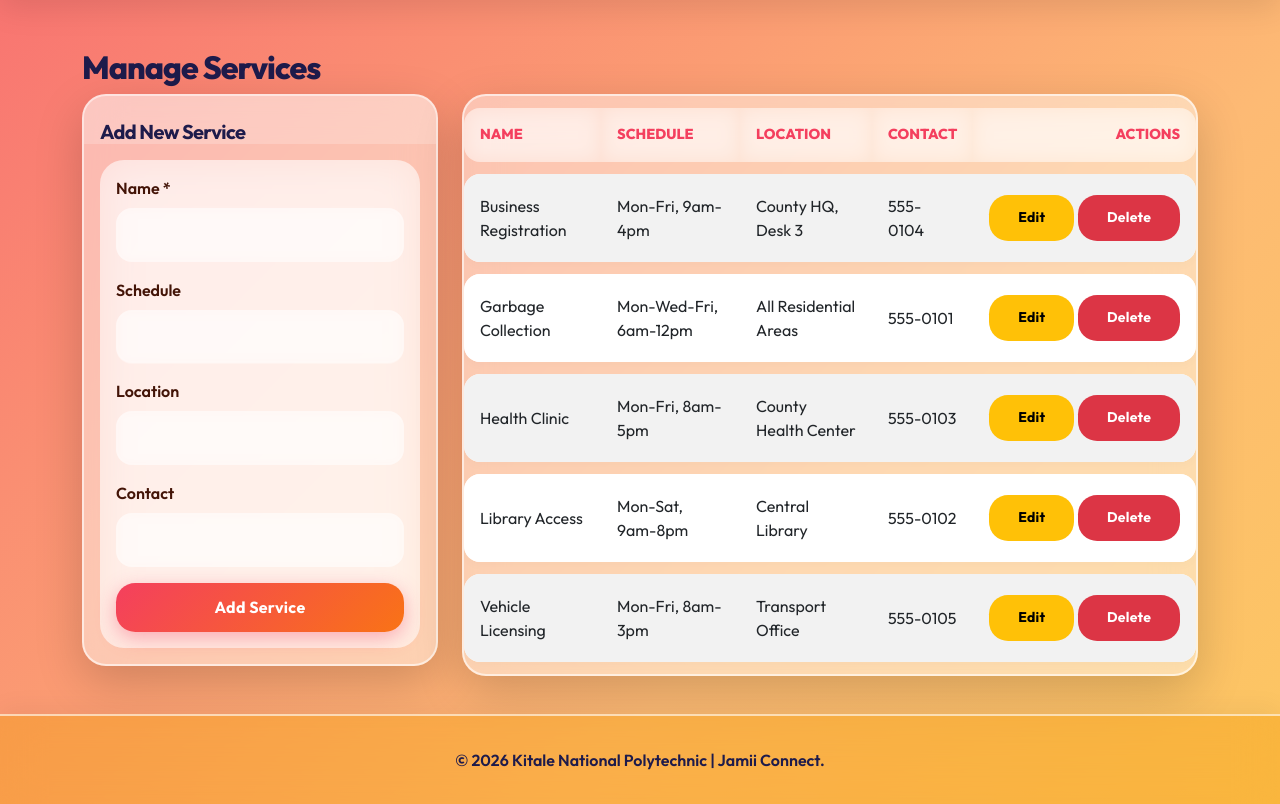
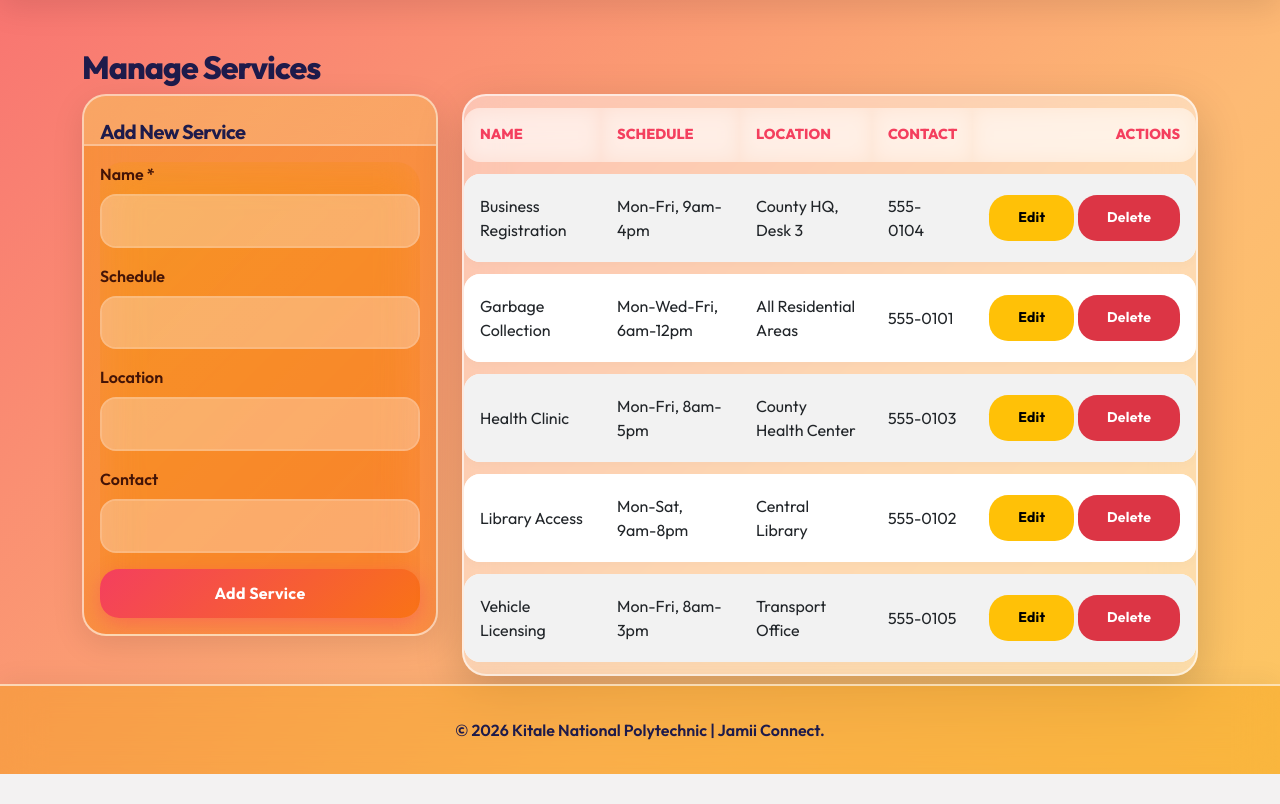
Before and after one commit to ChrisMeshack/Jammi-Connect, a PHP site: page /services.php in a window 1280 px wide. Shown: the part 85-889 px from the top of the page. After the commit the page ends 859 px from the top, so only its background shows below. Run offline with PHP 8.4, Linux system fonts and the light colour scheme; a user stored in the database is signed in; data comes from the database, SQL or seed files in the repository.

Commit message:
Update admin form backgrounds to golden orange gradient

```diff
--- a/announcements.php
+++ b/announcements.php
@@ -61,12 +61,12 @@ $is_admin = (isset($_SESSION['role']) && $_SESSION['role'] === 'admin');
         <div class="row">
             <?php if ($is_admin): ?>
             <div class="col-md-4 mb-4">
-                <div class="card shadow-sm">
+                <div class="card admin-glass-card mb-4">
                     <div class="card-header">
                         <h5 class="mb-0">Publish Announcement</h5>
                     </div>
                     <div class="card-body">
-                        <form id="createForm">
+                        <form id="createForm" style="background: transparent; border: none; box-shadow: none; padding: 0;">
                             <input type="hidden" name="action" value="create_announcement">
                             <div class="mb-3">
                                 <label for="title" class="form-label">Title</label>
--- a/events.php
+++ b/events.php
@@ -61,12 +61,12 @@ $is_admin = (isset($_SESSION['role']) && $_SESSION['role'] === 'admin');
         <div class="row">
             <?php if ($is_admin): ?>
             <div class="col-md-4 mb-4">
-                <div class="card shadow-sm">
+                <div class="card admin-glass-card mb-4">
                     <div class="card-header">
                         <h5 class="mb-0">Create Event</h5>
                     </div>
                     <div class="card-body">
-                        <form id="createForm">
+                        <form id="createForm" style="background: transparent; border: none; box-shadow: none; padding: 0;">
                             <input type="hidden" name="action" value="create_event">
                             <div class="mb-3">
                                 <label for="title" class="form-label">Title</label>
--- a/services.php
+++ b/services.php
@@ -139,12 +139,12 @@ if ($_SERVER['REQUEST_METHOD'] === 'POST') {
         <div class="row">
             <?php if (isset($_SESSION['role']) && $_SESSION['role'] === 'admin'): ?>
             <div class="col-md-4 mb-4">
-                <div class="card glass-card border-0 shadow-lg mb-4">
-                    <div class="card-header bg-transparent border-bottom-0 pt-4 pb-0">
-                        <h5 class="mb-0 fw-bold" style="color: var(--color-dark);"><?php echo $is_edit ? 'Edit Service' : 'Add New Service'; ?></h5>
+                <div class="card admin-glass-card mb-4">
+                    <div class="card-header pt-4 pb-0">
+                        <h5 class="mb-0 fw-bold"><?php echo $is_edit ? 'Edit Service' : 'Add New Service'; ?></h5>
                     </div>
                     <div class="card-body">
-                        <form method="post" action="services.php" class="glass-form border-0 p-3 shadow-none">
+                        <form method="post" action="services.php" style="background: transparent; border: none; box-shadow: none; padding: 0;">
                             <input type="hidden" name="id" value="<?php echo $edit_id; ?>">
                             <div class="mb-3">
                                 <label for="name" class="form-label">Name *</label>
--- a/styles.css
+++ b/styles.css
@@ -159,6 +159,23 @@ body {
 }
 
 /* ---------------- FORMS ---------------- */
+/* Admin Specific Forms */
+.admin-glass-card {
+    background: linear-gradient(135deg, rgba(245, 158, 11, 0.5), rgba(249, 115, 22, 0.5)) !important;
+    backdrop-filter: var(--glass-blur);
+    -webkit-backdrop-filter: var(--glass-blur);
+    border: 2px solid var(--glass-border) !important;
+    box-shadow: var(--glass-shadow);
+    border-radius: 1.5rem;
+    overflow: hidden;
+}
+.admin-glass-card .card-header {
+    background: rgba(255,255,255,0.2) !important;
+    border-bottom: 2px solid rgba(255,255,255,0.3);
+    color: var(--text-primary) !important;
+    font-weight: 800;
+}
+
 .glass-form, form {
     background: var(--form-bg);
     backdrop-filter: var(--glass-blur);
```
